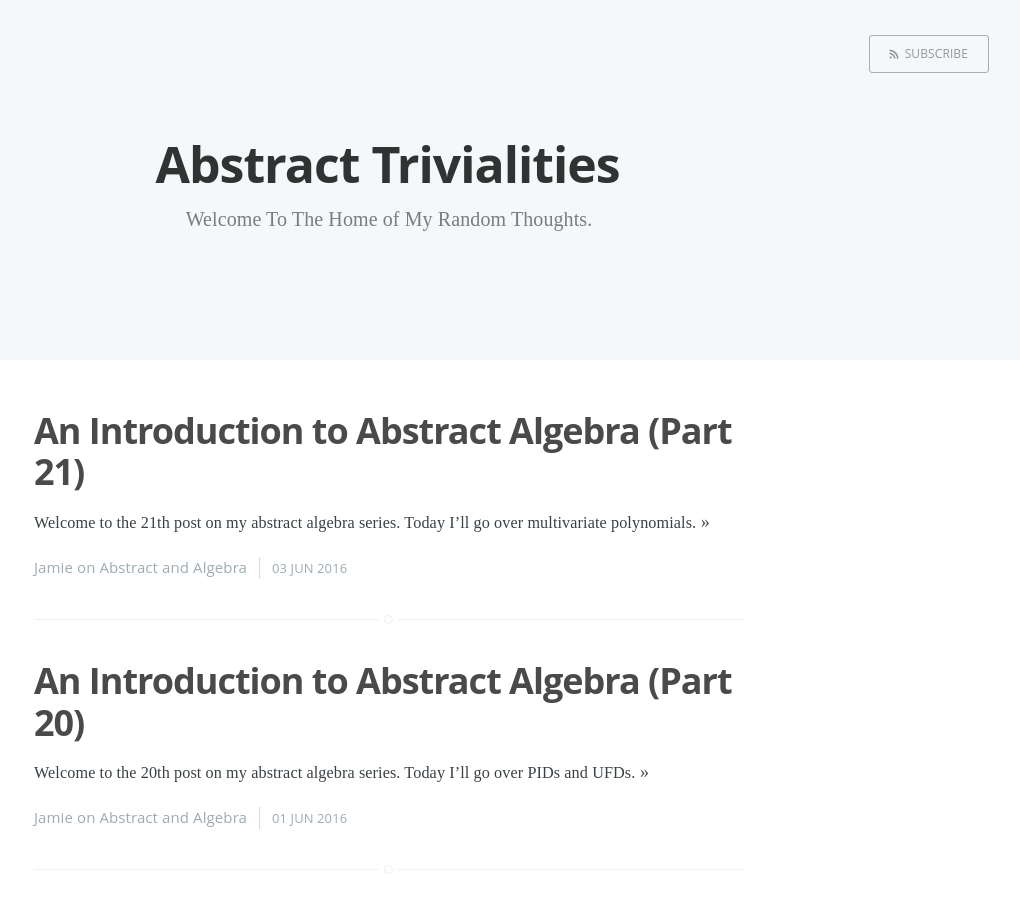
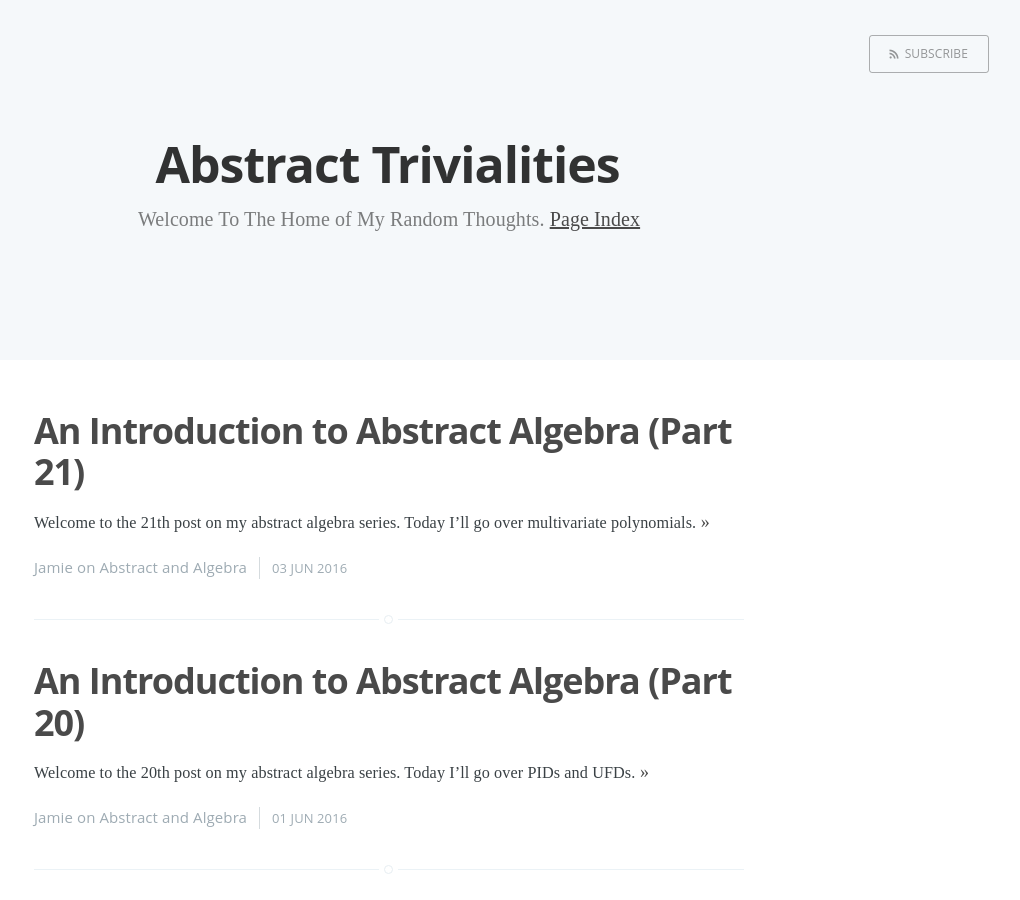
Before and after one commit to jamiecayley/jamiecayley.github.io, a Jekyll site: the page built from index.html, in a window 1280 px wide and 900 px high. Shown: the whole window, without its empty margins (251-1271 px from the left). Built offline with Jekyll 4.4.1, drawn with Linux system fonts in a browser that asks for light colours; some web fonts are replaced; the list of posts is cut into pages by our own code.

Commit message:
Update index.html

```diff
--- a/index.html
+++ b/index.html
@@ -19,7 +19,7 @@
             <h1 class="page-title">{{ site.name }}</h1>
             <h2 class="page-description">
                 {% if site.description %} {{ site.description }}. {% endif %}
-                {% if page.about %} <a href='{{ site.baseurl | prepend: site.github.url}}{{ page.about }}'> About me </a> {% endif %}
+                {% if page.about %} <a href='{{ site.baseurl | prepend: site.github.url}}{{ page.about }}'> Page Index </a> {% endif %}
             </h2>
         </div>
     </div>
```
Also changed, not shown: other parts of index.html (+1 -1 lines).
